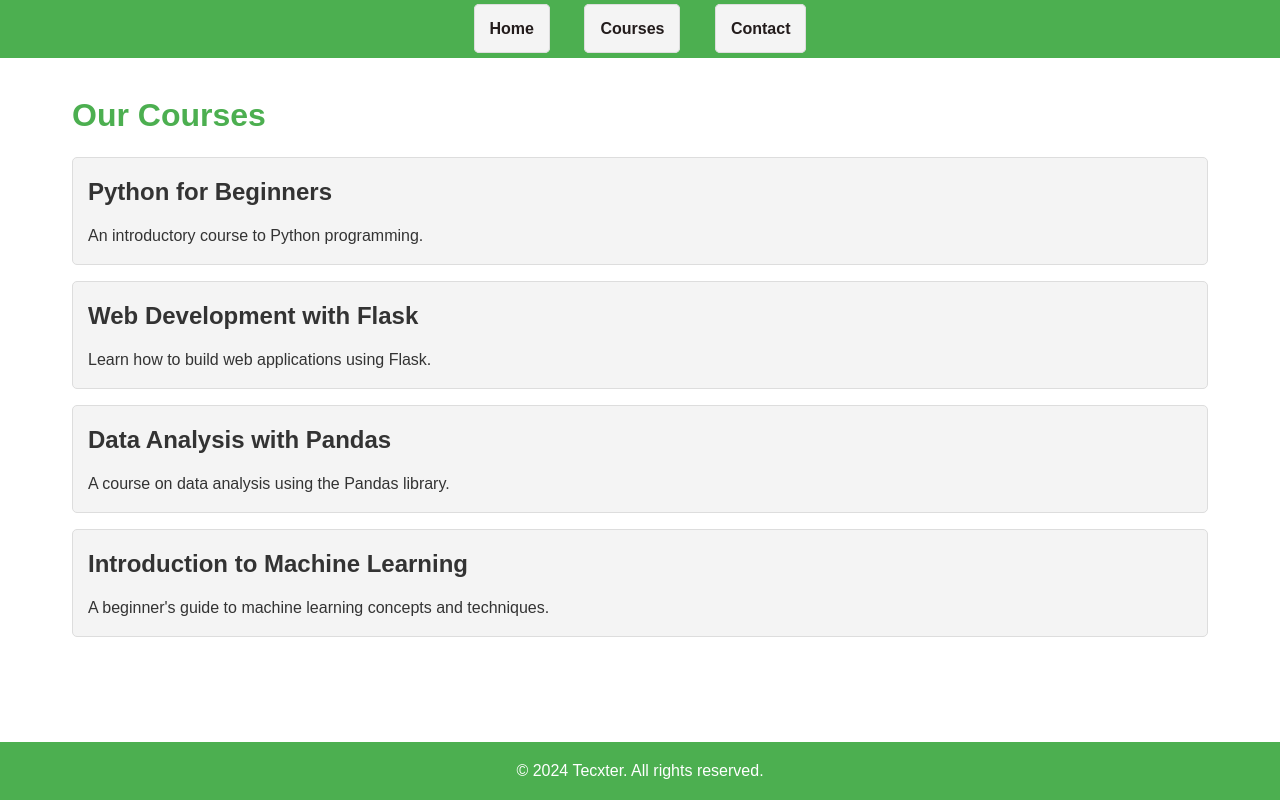
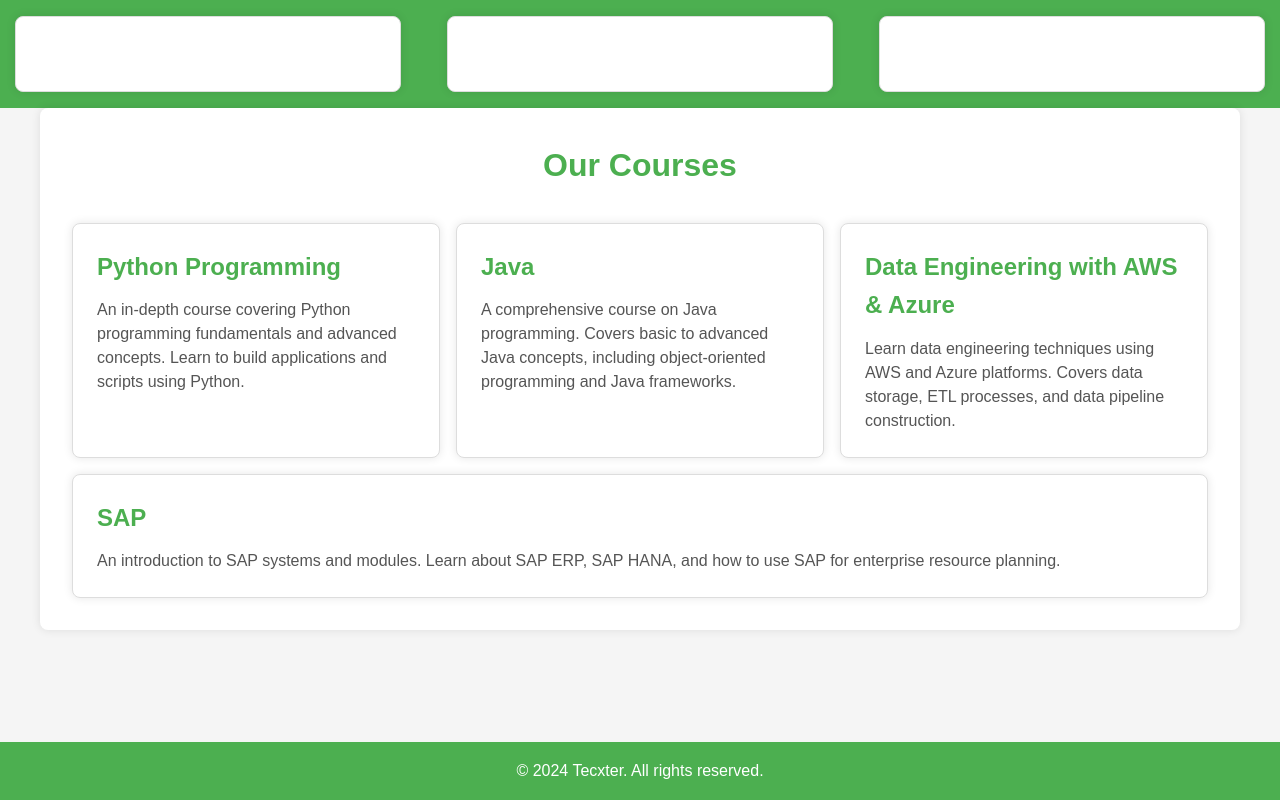
Before and after one commit to FLTadmin/ProJectTecXter, a Flask app: page /courses in a window 1280 px wide. Run offline with Flask 2, Linux system fonts and the light colour scheme.

Commit message:
US01-Updated Courses and styling

```diff
--- a/Tecxter/app.py
+++ b/Tecxter/app.py
@@ -9,10 +9,10 @@ def index():
 @app.route('/courses')
 def courses():
     courses_list = [
-        {'name': 'Python for Beginners', 'description': 'An introductory course to Python programming.'},
-        {'name': 'Web Development with Flask', 'description': 'Learn how to build web applications using Flask.'},
-        {'name': 'Data Analysis with Pandas', 'description': 'A course on data analysis using the Pandas library.'},
-        {'name': 'Introduction to Machine Learning', 'description': 'A beginner\'s guide to machine learning concepts and techniques.'}
+        {'name': 'Python Programming', 'description': 'An in-depth course covering Python programming fundamentals and advanced concepts. Learn to build applications and scripts using Python.'},
+        {'name': 'Java', 'description': 'A comprehensive course on Java programming. Covers basic to advanced Java concepts, including object-oriented programming and Java frameworks.'},
+        {'name': 'Data Engineering with AWS & Azure', 'description': 'Learn data engineering techniques using AWS and Azure platforms. Covers data storage, ETL processes, and data pipeline construction.'},
+        {'name': 'SAP', 'description': 'An introduction to SAP systems and modules. Learn about SAP ERP, SAP HANA, and how to use SAP for enterprise resource planning.'}
     ]
     return render_template('courses.html', courses=courses_list)
 
--- a/Tecxter/static/css/styles.css
+++ b/Tecxter/static/css/styles.css
@@ -9,11 +9,12 @@ body {
     font-family: 'Arial', sans-serif;
     color: #333;
     line-height: 1.6;
+    background-color: #f5f5f5;
 }
 
 header {
     background-color: #4CAF50; /* Green background */
-    color: rgb(52, 44, 44);
+    color: white;
     padding: 1em 0;
     text-align: center;
 }
@@ -29,7 +30,7 @@ nav ul li {
 }
 
 nav ul li a {
-    color: rgb(35, 28, 28);
+    color: white;
     text-decoration: none;
     font-weight: bold;
 }
@@ -42,11 +43,15 @@ main {
     padding: 2em;
     max-width: 1200px;
     margin: 0 auto;
+    background: #fff;
+    border-radius: 8px;
+    box-shadow: 0 0 10px rgba(0, 0, 0, 0.1);
 }
 
 h1 {
     color: #4CAF50;
-    margin-bottom: 0.5em;
+    margin-bottom: 1em;
+    text-align: center;
 }
 
 h2 {
@@ -56,22 +61,44 @@ h2 {
 
 ul {
     list-style: none;
+    padding: 0;
+    display: flex;
+    flex-wrap: wrap;
+    gap: 1em;
 }
 
 li {
-    background: #f4f4f4;
+    background: #fff;
     border: 1px solid #ddd;
-    border-radius: 5px;
-    padding: 15px;
-    margin-bottom: 1em;
+    border-radius: 8px;
+    padding: 1.5em;
+    box-shadow: 0 0 10px rgba(0, 0, 0, 0.1);
+    flex: 1;
+    min-width: 280px;
+    transition: transform 0.3s, box-shadow 0.3s;
+}
+
+li:hover {
+    transform: scale(1.02);
+    box-shadow: 0 4px 15px rgba(0, 0, 0, 0.2);
+}
+
+li h2 {
+    margin-bottom: 0.5em;
+    color: #4CAF50;
+}
+
+li p {
+    color: #555;
+    line-height: 1.5;
 }
 
 form {
     max-width: 600px;
     margin: 0 auto;
-    background: #f4f4f4;
+    background: #fff;
     padding: 2em;
-    border-radius: 5px;
+    border-radius: 8px;
     box-shadow: 0 0 10px rgba(0, 0, 0, 0.1);
 }
 
```
